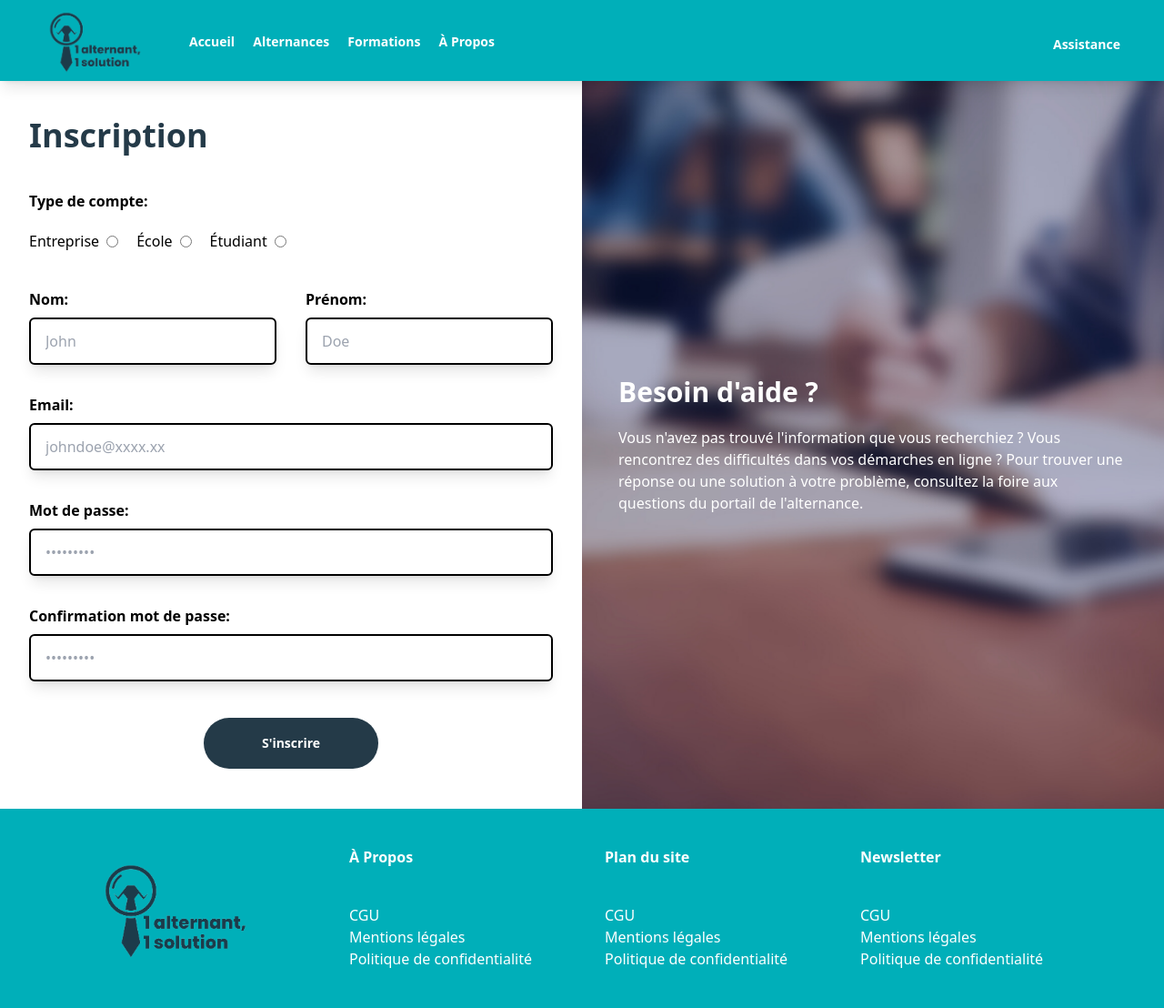
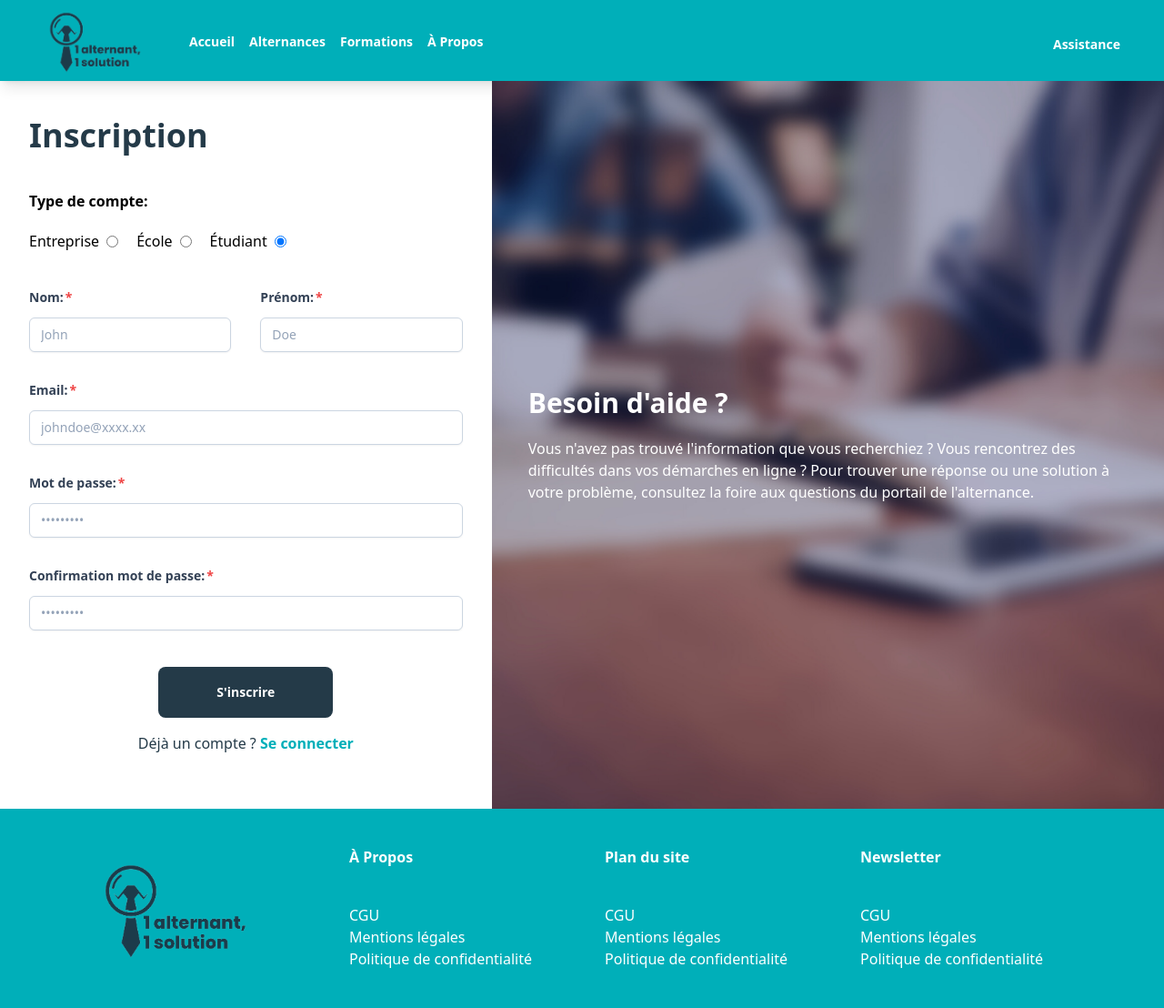
Before and after one commit to Octogone2223/un-alternant-une-solution, a Django app: page /auth/sign-up/ in a window 1280 px wide. Shown: the whole page at 91% size. Run offline with Django 4.2, Linux system fonts and the light colour scheme; parts of the project's set-up code (start-up, migrations or seed data) failed here and were passed over; some libraries are stand-ins or nearby versions.

Commit message:
Make registration form switchable based on user account type

```diff
--- a/app/templates/components/navbar.html
+++ b/app/templates/components/navbar.html
@@ -1,52 +1,68 @@
-<nav
-  class="flex flex-col justify-center bg-primary w-full z-50 top-0 sticky shadow-lg w-full"
->
+<nav class="flex flex-col justify-center bg-primary w-full z-50 top-0 shadow-lg">
   <div class="container flex flex-row justify-between items-center px-8 w-full">
     <div class="flex flex-row items-center">
       <a href="/" class="mr-8">
-        <img
-          class="w-48 md:w-36"
-          alt="Marketplace logo"
-          src="../../static/assets/logo.png"
-        />
+        <img class="w-48 md:w-36" alt="Marketplace logo" src="../../static/assets/logo.png" />
       </a>
       <div class="hidden lg:block">
-        <a href="" class="text-white text-sm hover:text-secondary font-bold"
-          >Accueil</a
-        >
-        <a
-          href=""
-          class="text-white text-sm hover:text-secondary font-bold ml-4"
-          >Alternances</a
-        >
-        <a
-          href=""
-          class="text-white text-sm hover:text-secondary font-bold ml-4"
-          >Formations</a
-        >
-        <a
-          href=""
-          class="text-white text-sm hover:text-secondary font-bold ml-4"
-          >À Propos</a
-        >
+        <a href="" class="text-white text-sm hover:text-secondary font-bold">Accueil</a>
+        <a href="" class="text-white text-sm hover:text-secondary font-bold ml-4">Alternances</a>
+        <a href="" class="text-white text-sm hover:text-secondary font-bold ml-4">Formations</a>
+        <a href="" class="text-white text-sm hover:text-secondary font-bold ml-4">À Propos</a>
       </div>
     </div>
-    <div class="block lg:hidden cursor-pointer">
+    <div class="block lg:hidden cursor-pointer" v-on:click="toggleMenu()">
       <i class="fas fa-bars text-white text-2xl hover:text-secondary"></i>
     </div>
     <div class="hidden lg:block">
       <div class="flex flex-row items-center">
         <div>
-          <a
-            href=""
-            class="text-white text-sm hover:text-secondary font-bold ml-4"
-            >Assistance</a
-          >
-          <i
-            class="fas fa-user-circle hover:text-secondary text-white text-2xl ml-4"
-          ></i>
+          <a href="" class="text-white text-sm hover:text-secondary font-bold ml-4">Assistance</a>
+          <i class="fas fa-user-circle hover:text-secondary text-white text-2xl ml-4"></i>
         </div>
       </div>
     </div>
   </div>
+
+  <div class="lg:hidden bg-secondary h-[400px] shadow-xl flex flex-col items-center justify-center space-y-4"
+    v-if="displayMenu === true">
+    <div>
+      <a href="" class="text-white text-sm hover:text-primary font-bold">Accueil</a>
+    </div>
+    <div>
+      <a href="" class="text-white text-sm hover:text-primary font-bold">Alternances</a>
+    </div>
+    <div>
+      <a href="" class="text-white text-sm hover:text-primary font-bold">Formations</a>
+    </div>
+    <div>
+      <a href="" class="text-white text-sm hover:text-primary font-bold">Propos</a>
+    </div>
+    <div>
+      <a href="" class="text-white text-sm hover:text-primary font-bold">Assistance</a>
+    </div>
+    <div>
+      <a href="" class="text-white text-sm hover:text-primary font-bold">
+        <i class="fas fa-user-circle hover:text-primary text-white text-2xl"></i>
+      </a>
+    </div>
+  </div>
+  </div>
+
 </nav>
+
+{% block vueJs %}
+<script>
+  const app = Vue.createApp({
+    delimiters: ["[[", "]]"],
+    data() {
+      return { displayMenu: false }
+    },
+    methods: {
+      toggleMenu: function () {
+        this.displayMenu = !this.displayMenu
+      },
+    },
+  }).mount("#app");
+</script>
+{% endblock %}
--- /dev/null
+++ b/authentication/templates/components/company_signup.html
@@ -0,0 +1,66 @@
+<div class="grid grid-cols-1 lg:grid-cols-2 mt-10 gap-8 w-full" v-if="accountType==1">
+  <!--  -->
+  <div class="space-y-8">
+    <div class="flex flex-col col-span-2">
+      <label for=""
+        class="font-bold mb-2 hover after:content-['*'] after:ml-0.5 after:text-red-500 block text-sm text-slate-700">Nom
+        de l'entreprise:</label>
+      <input type="text"
+        class="mt-1 px-3 py-2 bg-white border shadow-sm border-slate-300 placeholder-slate-400 focus:outline-none focus:border-sky-500 focus:ring-sky-500 block w-full rounded-md sm:text-sm focus:ring-1" />
+    </div>
+    <div class="flex flex-col col-span-2">
+      <label for=""
+        class="font-bold mb-2 hover after:content-['*'] after:ml-0.5 after:text-red-500 block text-sm text-slate-700">Email:</label>
+      <input type="email"
+        class="mt-1 px-3 py-2 bg-white border shadow-sm border-slate-300 placeholder-slate-400 focus:outline-none focus:border-sky-500 focus:ring-sky-500 block w-full rounded-md sm:text-sm focus:ring-1" />
+    </div>
+    <div class="grid grid-cols-2 gap-4">
+      <div class="flex flex-col">
+        <label for=""
+          class="font-bold mb-2 hover after:content-['*'] after:ml-0.5 after:text-red-500 block text-sm text-slate-700">Ville:</label>
+        <input type="text"
+          class="mt-1 px-3 py-2 bg-white border shadow-sm border-slate-300 placeholder-slate-400 focus:outline-none focus:border-sky-500 focus:ring-sky-500 block w-full rounded-md sm:text-sm focus:ring-1" />
+      </div>
+      <div class="flex flex-col">
+        <label for=""
+          class="font-bold mb-2 hover after:content-['*'] after:ml-0.5 after:text-red-500 block text-sm text-slate-700">Code
+          Postal:</label>
+        <input type="text"
+          class="mt-1 px-3 py-2 bg-white border shadow-sm border-slate-300 placeholder-slate-400 focus:outline-none focus:border-sky-500 focus:ring-sky-500 block w-full rounded-md sm:text-sm focus:ring-1" />
+      </div>
+    </div>
+    <div class="flex flex-col col-span-2">
+      <label for=""
+        class="font-bold mb-2 hover after:content-['*'] after:ml-0.5 after:text-red-500 block text-sm text-slate-700">
+        Rue et numéro:</label>
+      <input type="text"
+        class="mt-1 px-3 py-2 bg-white border shadow-sm border-slate-300 placeholder-slate-400 focus:outline-none focus:border-sky-500 focus:ring-sky-500 block w-full rounded-md sm:text-sm focus:ring-1" />
+    </div>
+  </div>
+  <!--  -->
+
+  <div class="space-y-8">
+    <div class="flex flex-col col-span-2">
+      <label for="" class="font-bold mb-2 hover ">
+        Description de l'activité:</label>
+      <textarea type="text"
+        class="h-36 mt-1 px-3 py-2 bg-white border shadow-sm border-slate-300 placeholder-slate-400 focus:outline-none focus:border-sky-500 focus:ring-sky-500 block w-full rounded-md sm:text-sm focus:ring-1"></textarea>
+    </div>
+    <div class="flex flex-col col-span-1">
+      <label for=""
+        class="font-bold mb-2 hover after:content-['*'] after:ml-0.5 after:text-red-500 block text-sm text-slate-700">
+        Mot de passe:</label>
+      <input type="password"
+        class="mt-1 px-3 py-2 bg-white border shadow-sm border-slate-300 placeholder-slate-400 focus:outline-none focus:border-sky-500 focus:ring-sky-500 block w-full rounded-md sm:text-sm focus:ring-1" />
+    </div>
+    <div class="flex flex-col col-span-1">
+      <label for=""
+        class="font-bold mb-2 hover after:content-['*'] after:ml-0.5 after:text-red-500 block text-sm text-slate-700">
+        Confirmation mot de passe:</label>
+      <input type="password"
+        class="mt-1 px-3 py-2 bg-white border shadow-sm border-slate-300 placeholder-slate-400 focus:outline-none focus:border-sky-500 focus:ring-sky-500 block w-full rounded-md sm:text-sm focus:ring-1" />
+    </div>
+  </div>
+
+
+</div>
--- /dev/null
+++ b/authentication/templates/components/school_signup.html
@@ -0,0 +1,66 @@
+<div class="grid grid-cols-1 lg:grid-cols-2 mt-10 gap-8 w-full" v-if="accountType==2">
+  <!--  -->
+  <div class="space-y-8">
+    <div class="flex flex-col col-span-2">
+      <label for=""
+        class="font-bold mb-2 hover after:content-['*'] after:ml-0.5 after:text-red-500 block text-sm text-slate-700">Nom
+        de l'école:</label>
+      <input type="text"
+        class="mt-1 px-3 py-2 bg-white border shadow-sm border-slate-300 placeholder-slate-400 focus:outline-none focus:border-sky-500 focus:ring-sky-500 block w-full rounded-md sm:text-sm focus:ring-1" />
+    </div>
+    <div class="flex flex-col col-span-2">
+      <label for=""
+        class="font-bold mb-2 hover after:content-['*'] after:ml-0.5 after:text-red-500 block text-sm text-slate-700">Email:</label>
+      <input type="email"
+        class="mt-1 px-3 py-2 bg-white border shadow-sm border-slate-300 placeholder-slate-400 focus:outline-none focus:border-sky-500 focus:ring-sky-500 block w-full rounded-md sm:text-sm focus:ring-1" />
+    </div>
+    <div class="grid grid-cols-2 gap-4">
+      <div class="flex flex-col">
+        <label for=""
+          class="font-bold mb-2 hover after:content-['*'] after:ml-0.5 after:text-red-500 block text-sm text-slate-700">Ville:</label>
+        <input type="text"
+          class="mt-1 px-3 py-2 bg-white border shadow-sm border-slate-300 placeholder-slate-400 focus:outline-none focus:border-sky-500 focus:ring-sky-500 block w-full rounded-md sm:text-sm focus:ring-1" />
+      </div>
+      <div class="flex flex-col">
+        <label for=""
+          class="font-bold mb-2 hover after:content-['*'] after:ml-0.5 after:text-red-500 block text-sm text-slate-700">Code
+          Postal:</label>
+        <input type="text"
+          class="mt-1 px-3 py-2 bg-white border shadow-sm border-slate-300 placeholder-slate-400 focus:outline-none focus:border-sky-500 focus:ring-sky-500 block w-full rounded-md sm:text-sm focus:ring-1" />
+      </div>
+    </div>
+    <div class="flex flex-col col-span-2">
+      <label for=""
+        class="font-bold mb-2 hover after:content-['*'] after:ml-0.5 after:text-red-500 block text-sm text-slate-700">
+        Rue et numéro:</label>
+      <input type="text"
+        class="mt-1 px-3 py-2 bg-white border shadow-sm border-slate-300 placeholder-slate-400 focus:outline-none focus:border-sky-500 focus:ring-sky-500 block w-full rounded-md sm:text-sm focus:ring-1" />
+    </div>
+  </div>
+  <!--  -->
+
+  <div class="space-y-8">
+    <div class="flex flex-col col-span-2">
+      <label for="" class="font-bold mb-2 hover ">
+        Description de l'activité:</label>
+      <textarea type="text"
+        class="h-36 mt-1 px-3 py-2 bg-white border shadow-sm border-slate-300 placeholder-slate-400 focus:outline-none focus:border-sky-500 focus:ring-sky-500 block w-full rounded-md sm:text-sm focus:ring-1"></textarea>
+    </div>
+    <div class="flex flex-col col-span-1">
+      <label for=""
+        class="font-bold mb-2 hover after:content-['*'] after:ml-0.5 after:text-red-500 block text-sm text-slate-700">
+        Mot de passe:</label>
+      <input type="password"
+        class="mt-1 px-3 py-2 bg-white border shadow-sm border-slate-300 placeholder-slate-400 focus:outline-none focus:border-sky-500 focus:ring-sky-500 block w-full rounded-md sm:text-sm focus:ring-1" />
+    </div>
+    <div class="flex flex-col col-span-1">
+      <label for=""
+        class="font-bold mb-2 hover after:content-['*'] after:ml-0.5 after:text-red-500 block text-sm text-slate-700">
+        Confirmation mot de passe:</label>
+      <input type="password"
+        class="mt-1 px-3 py-2 bg-white border shadow-sm border-slate-300 placeholder-slate-400 focus:outline-none focus:border-sky-500 focus:ring-sky-500 block w-full rounded-md sm:text-sm focus:ring-1" />
+    </div>
+  </div>
+
+
+</div>
--- /dev/null
+++ b/authentication/templates/components/student_signup.html
@@ -0,0 +1,64 @@
+<div class="grid grid-cols-1 lg:grid-cols-2 mt-10 gap-8 w-full" v-if="accountType==3">
+  <div class="flex flex-col col-span-2 lg:col-span-1">
+    <label for=""
+      class="font-bold mb-2 hover after:content-['*'] after:ml-0.5 after:text-red-500 block text-sm text-slate-700">Nom:</label>
+    <input type="text"
+      class="mt-1 px-3 py-2 bg-white border shadow-sm border-slate-300 placeholder-slate-400 focus:outline-none focus:border-sky-500 focus:ring-sky-500 block w-full rounded-md sm:text-sm focus:ring-1"
+      placeholder="John" :class="{'border-red-500': errors.first_name.length}" @focus="errors.first_name=[]"
+      v-model="loginForm.first_name" />
+    <div v-if="errors.first_name.length">
+      <span class="text-red-500 text-xs italic" v-for="error in errors.first_name" :key="error">
+        [[ error ]]</span>
+    </div>
+  </div>
+  <div class="flex flex-col col-span-2 lg:col-span-1">
+    <label for=""
+      class="font-bold mb-2 hover after:content-['*'] after:ml-0.5 after:text-red-500 block text-sm text-slate-700">Prénom:</label>
+    <input type="text"
+      class="mt-1 px-3 py-2 bg-white border shadow-sm border-slate-300 placeholder-slate-400 focus:outline-none focus:border-sky-500 focus:ring-sky-500 block w-full rounded-md sm:text-sm focus:ring-1"
+      placeholder="Doe" :class="{'border-red-500': errors.last_name.length}" @focus="errors.last_name=[]"
+      v-model="loginForm.last_name" />
+    <div v-if="errors.last_name.length">
+      <span class="text-red-500 text-xs italic" v-for="error in errors.last_name" :key="error">
+        [[ error ]]</span>
+    </div>
+  </div>
+  <div class="flex flex-col col-span-2">
+    <label for=""
+      class="font-bold mb-2 hover after:content-['*'] after:ml-0.5 after:text-red-500 block text-sm text-slate-700">Email:</label>
+    <input type="email"
+      class="mt-1 px-3 py-2 bg-white border shadow-sm border-slate-300 placeholder-slate-400 focus:outline-none focus:border-sky-500 focus:ring-sky-500 block w-full rounded-md sm:text-sm focus:ring-1"
+      placeholder="johndoe@xxxx.xx" :class="{'border-red-500': errors.email.length}" @focus="errors.email=[]"
+      v-model="loginForm.email" />
+    <div v-if="errors.email.length">
+      <span class="text-red-500 text-xs italic" v-for="error in errors.email" :key="error">
+        [[ error ]]</span>
+    </div>
+  </div>
+  <div class="flex flex-col col-span-2">
+    <label for=""
+      class="font-bold mb-2 hover after:content-['*'] after:ml-0.5 after:text-red-500 block text-sm text-slate-700">Mot
+      de passe:</label>
+    <input type="password"
+      class="mt-1 px-3 py-2 bg-white border shadow-sm border-slate-300 placeholder-slate-400 focus:outline-none focus:border-sky-500 focus:ring-sky-500 block w-full rounded-md sm:text-sm focus:ring-1"
+      placeholder="•••••••••" :class="{'border-red-500': errors.password.length}" @focus="errors.password=[]"
+      v-model="loginForm.password" />
+    <div v-if="errors.password.length">
+      <span class="text-red-500 text-xs italic" v-for="error in errors.password" :key="error">
+        [[ error ]]</span>
+    </div>
+  </div>
+  <div class="flex flex-col col-span-2">
+    <label for=""
+      class="font-bold mb-2 hover after:content-['*'] after:ml-0.5 after:text-red-500 block text-sm text-slate-700">Confirmation
+      mot de passe:</label>
+    <input type="password"
+      class="mt-1 px-3 py-2 bg-white border shadow-sm border-slate-300 placeholder-slate-400 focus:outline-none focus:border-sky-500 focus:ring-sky-500 block w-full rounded-md sm:text-sm focus:ring-1"
+      placeholder="•••••••••" :class="{'border-red-500':
+      errors.confirmPassword.length}" v-model="loginForm.confirmPassword" @focus="errors.confirmPassword=[]" />
+    <div v-if="errors.confirmPassword.length">
+      <span class="text-red-500 text-xs italic" v-for="error in errors.confirmPassword" :key="error">
+        [[ error ]]</span>
+    </div>
+  </div>
+</div>
--- a/authentication/templates/sign_up.html
+++ b/authentication/templates/sign_up.html
@@ -1,89 +1,79 @@
 {% extends "base.html" %} {% block content %}
-<div class="grid grid-cols-1 lg:grid-cols-2">
-  <div class="flex flex-col items-start justify-start px-8">
-    <div
-      class="my-10 flex flex-col items-center lg:items-start justify-center w-full"
-    >
+<div class="flex flex-col lg:flex-row" v-bind:class="classObject" id="signup">
+  <div class="flex flex-col items-start justify-start px-8 w-full">
+    <div class="my-10 flex flex-col items-center lg:items-start justify-center w-full">
       <h2 class="text-secondary font-bold text-4xl">Inscription</h2>
+      {% csrf_token %}
       <div class="mt-10">
         <h2 class="font-bold">Type de compte:</h2>
         <div class="flex flex-row flex-wrap space-x-5">
           <div class="mt-5 flex flex-row items-center space-x-2">
             <label for="" class="font-medium">Entreprise</label>
-            <input type="radio" name="account_type" class="" />
+            <input type="radio" name="account_type" class="" v-model="accountType" value="1" />
           </div>
           <div class="mt-5 flex flex-row items-center space-x-2">
             <label for="" class="font-medium">École</label>
-            <input type="radio" name="account_type" class="" />
+            <input type="radio" name="account_type" class="" v-model="accountType" value="2" />
           </div>
           <div class="mt-5 flex flex-row items-center space-x-2">
             <label for="" class="font-medium">Étudiant</label>
-            <input type="radio" name="account_type" class="" />
+            <input type="radio" name="account_type" class="" v-model="accountType" value="3" />
           </div>
         </div>
       </div>
-      <div class="grid grid-cols-1 lg:grid-cols-2 mt-10 gap-8 w-full">
-        <div class="flex flex-col col-span-2 lg:col-span-1">
-          <label for="" class="font-bold mb-2 hover">Nom:</label>
-          <input
-            type="text"
-            class="rounded-md py-3 px-4 shadow-lg border-2 border-black hover:border-black"
-            placeholder="John"
-          />
-        </div>
-        <div class="flex flex-col col-span-2 lg:col-span-1">
-          <label for="" class="font-bold mb-2 hover">Prénom:</label>
-          <input
-            type="text"
-            class="py-3 px-4 rounded-md shadow-lg border-2 border-black hover:border-black"
-            placeholder="Doe"
-          />
-        </div>
-        <div class="flex flex-col col-span-2">
-          <label for="" class="font-bold mb-2 hover">Email:</label>
-          <input
-            type="email"
-            class="py-3 px-4 rounded-md shadow-lg border-2 border-black hover:border-black"
-            placeholder="johndoe@xxxx.xx"
-          />
-        </div>
-        <div class="flex flex-col col-span-2">
-          <label for="" class="font-bold mb-2 hover">Mot de passe:</label>
-          <input
-            type="password"
-            class="py-3 px-4 rounded-md shadow-lg border-2 border-black hover:border-black"
-            placeholder="•••••••••"
-          />
-        </div>
-        <div class="flex flex-col col-span-2">
-          <label for="" class="font-bold mb-2 hover"
-            >Confirmation mot de passe:</label
-          >
-          <input
-            type="password"
-            class="py-3 px-4 rounded-md shadow-lg border-2 border-black hover:border-black"
-            placeholder="•••••••••"
-          />
+      <transition-group mode="out-in">
+        <Transition name="fade">
+          {% include './components/student_signup.html'%}
+        </Transition>
+        <Transition name="fade">
+          {% include './components/company_signup.html'%}
+        </Transition>
+        <Transition name="fade">
+          {% include './components/school_signup.html'%}
+        </Transition>
+      </transition-group>
+
+
+      <div class="mt-10 flex flex-col items-center w-full" v-if="accountType==3">
+        <button @click="handleLoginForm"
+          class="text-white text-sm font-bold bg-secondary py-2 px-8 w-48 h-14 rounded-lg hover:bg-primary flex justify-center items-center cursor-pointer">
+          S'inscrire
+        </button>
+        <div class="text-secondary mt-4">
+          Déjà un compte ? <a href="/auth/sign-in"
+            class="font-semibold text-primary cursor-pointer hover:text-secondary">Se connecter</a>
         </div>
       </div>
-      <div class="mt-10 flex justify-center w-full">
-        <button
-          class="text-white text-sm font-bold bg-secondary py-2 px-8 w-48 h-14 rounded-full hover:bg-primary flex justify-center items-center cursor-pointer"
-        >
-          S'inscrire
-        </button>
+
+      <div
+        class="mt-10 space-y-10 lg:space-y-0 w-full flex flex-col lg:flex-row justify-center lg:items-center lg:justify-between"
+        v-if="accountType !=3">
+        <div class="lg:w-3/6">
+          <h3 class="text-secondary font-medium text-2xl mb-5 text-center lg:text-left">Besoin d’aide ?</h3>
+          <p>Vous n'avez pas trouvé l'information que vous recherchiez ? Vous rencontrez des difficultés dans vos
+            démarches en ligne ? Pour trouver une réponse ou une solution à votre problème, consultez la foire aux
+            questions du portail de l'alternance.</p>
+        </div>
+        <div class="flex flex-col items-center lg:items-end lg:w-fit">
+          <button @click="handleLoginForm"
+            class="text-white text-sm font-bold bg-secondary py-2 px-8 w-48 h-14 rounded-lg hover:bg-primary flex justify-center items-center cursor-pointer">
+            S'inscrire
+          </button>
+          <div class="text-secondary mt-4">
+            Déjà un compte ? <a href="/auth/sign-in"
+              class="font-semibold text-primary cursor-pointer hover:text-secondary">Se connecter</a>
+          </div>
+        </div>
       </div>
+
     </div>
   </div>
-  <div class="hidden lg:block">
-    <div
-      class="bg-blue-500 h-screen flex flex-col justify-center items-center px-10"
-      style="
+  <div class="hidden lg:block" v-if="accountType==3">
+    <div class="h-screen flex flex-col justify-center items-center px-10" style="
         background-image: url('/static/authbackground.png');
         background-repeat: no-repeat;
         background-size: cover;
-      "
-    >
+      ">
       <div class="">
         <h2 class="font-bold text-3xl text-white mb-5">Besoin d'aide ?</h2>
         <p class="text-white">
@@ -97,4 +87,108 @@
   </div>
 </div>
 
+
+
 {% include './components/footer.html' %} {% endblock %}
+
+{% block vueJs %}
+<script>
+  const app2 = Vue.createApp({
+    delimiters: ["[[", "]]"],
+    data() {
+      return {
+        classObject: {
+          'lg:grid-cols-2': this.activeAccount == 3
+        },
+        accountType: '3',
+        loginForm: {
+          first_name: '',
+          last_name: '',
+          email: '',
+          password: '',
+          confirmPassword: '',
+        },
+        errors: {
+          first_name: [],
+          last_name: [],
+          email: [],
+          password: [],
+          confirmPassword: [],
+        },
+      }
+    },
+    methods: {
+      async handleLoginForm() {
+        this.errors = {
+          first_name: [],
+          last_name: [],
+          email: [],
+          password: [],
+          confirmPassword: [],
+        }
+
+        if (!this.loginForm.first_name) {
+          this.errors.first_name.push('Veuillez entrer votre nom')
+        }
+        if (!this.loginForm.last_name) {
+          this.errors.last_name.push('Veuillez entrer votre prénom')
+        }
+        if (!this.loginForm.email) {
+          this.errors.email.push('Veuillez entrer votre email')
+        }
+        if (!this.loginForm.password) {
+          this.errors.password.push('Veuillez entrer votre mot de passe')
+        }
+        if (!this.loginForm.confirmPassword) {
+          this.errors.confirmPassword.push('Veuillez confirmer votre mot de passe')
+        }
+        if (this.loginForm.password !== this.loginForm.confirmPassword) {
+          this.errors.confirmPassword.push('Les mots de passe ne correspondent pas')
+        }
+
+        if (Object.entries(this.errors).some(([key, val]) => val.length > 0)) return
+
+        const response = await fetch('/auth/sign-up/', {
+          method: 'POST',
+          headers: {
+            "X-CSRFToken": getCookie("csrftoken"),
+          },
+          body: JSON.stringify({
+            ...this.loginForm,
+            accountType: this.accountType
+          }),
+        })
+
+
+        if (response.status === 200) {
+          window.location.href = '/auth/sign-in/'
+        } else {
+          const data = await response.json()
+          this.errors = Object.entries(data).reduce((acc, [key, val]) => {
+            return {
+              ...acc,
+              [key]: val
+            }
+          }, this.errors)
+        }
+      }
+    },
+  }).mount('#signup')
+</script>
+
+<style>
+  .fade-enter-active,
+  .fade-leave-active {
+    transition: opacity 0.5s ease;
+  }
+
+  .fade-enter-from,
+  .fade-leave-to {
+    opacity: 0;
+  }
+
+  .fade-enter-from {
+    transition-delay: .5s;
+  }
+</style>
+{% endblock %}
```
Also changed, not shown: app/templates/home.html (+6 -16 lines).
